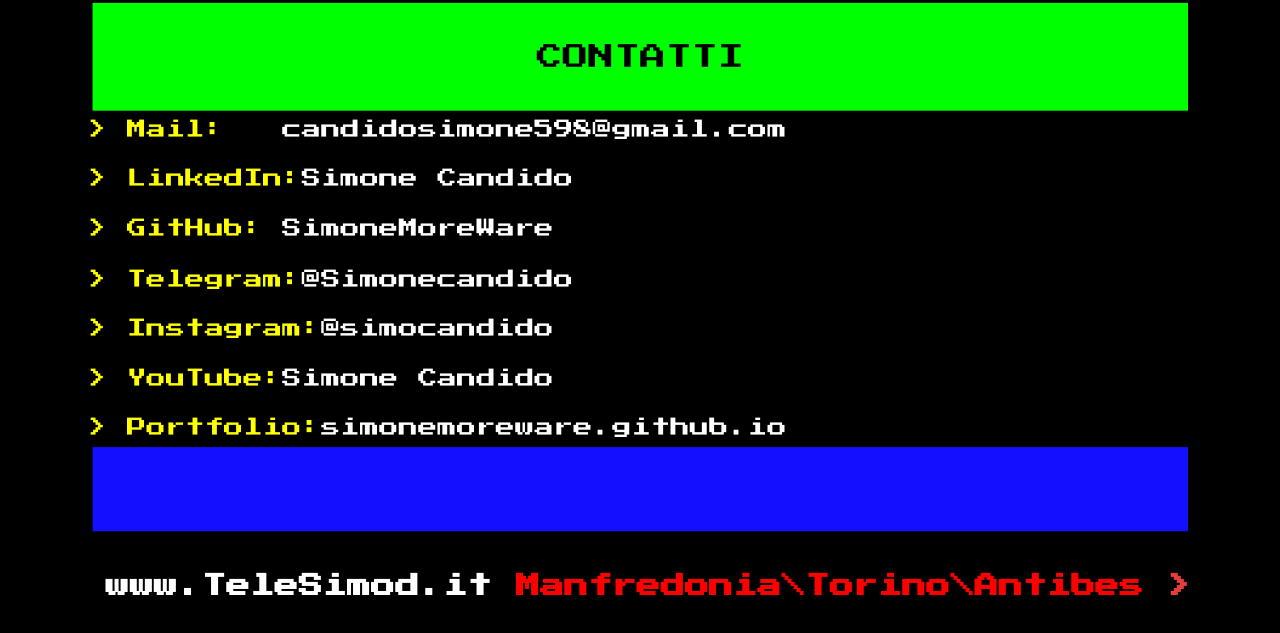
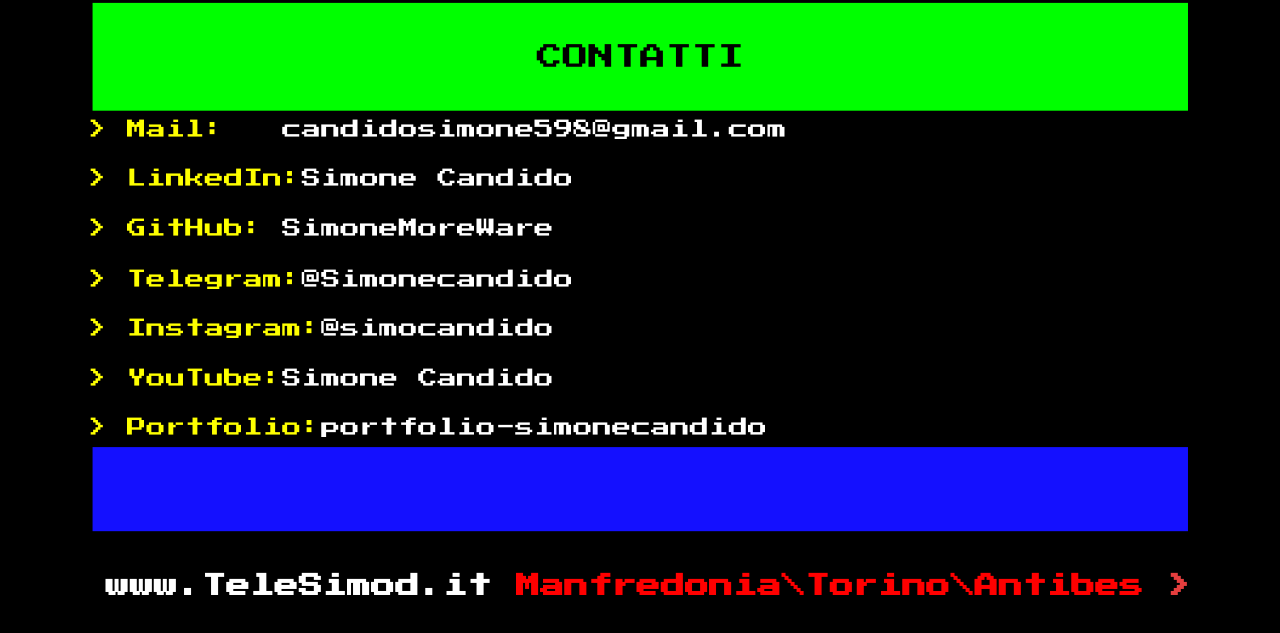
Before and after one commit to SimoneMoreWare/Telesimod, a plain HTML site: page contatti.html in a window 1280 px wide. Shown: the part 161-794 px from the top of the page. Drawn offline with Linux system fonts and the light colour scheme.

Commit message:
fix portfolio link

```diff
--- a/contatti.html
+++ b/contatti.html
@@ -100,7 +100,7 @@
 					<div class="text-tele-yellow text-lg lg:text-xl md:w-1/3" style="min-width: 180px;">> Portfolio:</div>
 					<div class="md:w-2/3">
 						<a href="https://simonemoreware.github.io/portfolio-simonecandido/" target="_blank" class="text-white text-lg lg:text-xl p-2" style="display: inline-block; transition: all 0.2s;" onMouseOver="this.style.backgroundColor='#00FF00'; this.style.color='black'" onMouseOut="this.style.backgroundColor='transparent'; this.style.color='white'">
-							simonemoreware.github.io
+							portfolio-simonecandido
 						</a>
 					</div>
 				</div>
```
